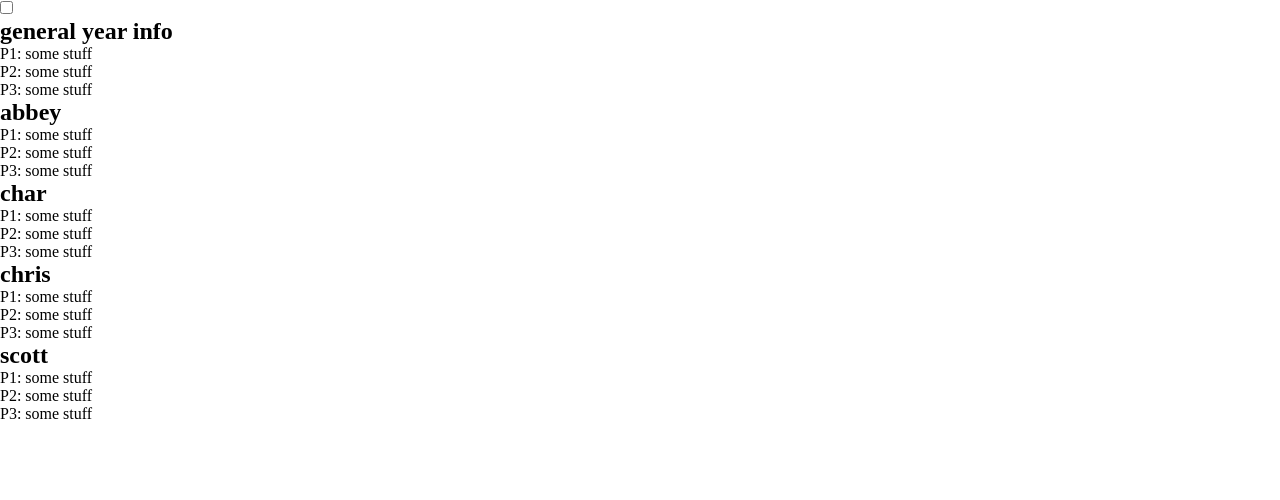
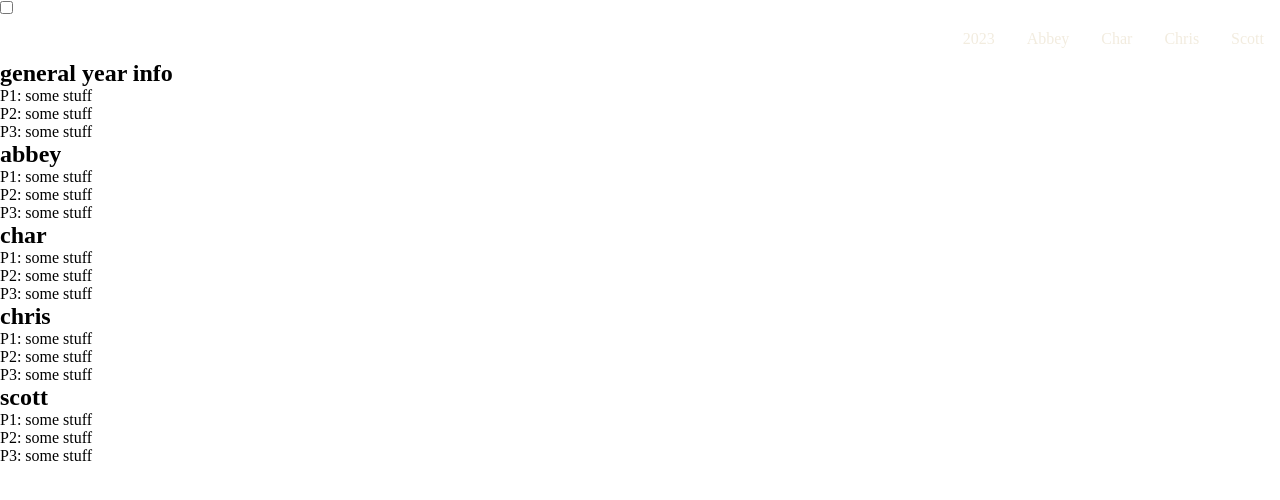
Before and after one commit to abbeyGirvan/christmas-letter, a plain HTML site: page index.html in a window 1280 px wide. Drawn offline with Linux system fonts and the light colour scheme.

Commit message:
Add medium screen breakpoint for nav

```diff
--- a/styling/main.scss
+++ b/styling/main.scss
@@ -1,2 +1,38 @@
 @import "config";
 @import "menu";
+
+@include media-md {
+  .nav {
+    display: grid;
+    justify-content: center;
+    grid-template-columns: 100px minmax(auto, 1100px);
+    height: auto;
+
+    &__toggle {
+      display: none;
+    }
+    &__toggle--label {
+      display: none;
+    }
+  }
+
+  nav {
+    position: initial;
+
+    ul {
+      display: flex;
+      justify-content: flex-end;
+      align-items: center;
+
+      li a {
+        border-bottom: none;
+      }
+    }
+  }
+
+  nav::after,
+  nav ul li:last-of-type::before {
+    display: none;
+    padding: initial;
+  }
+}
```
Also changed, not shown: styling/main.css, 1 other file.
